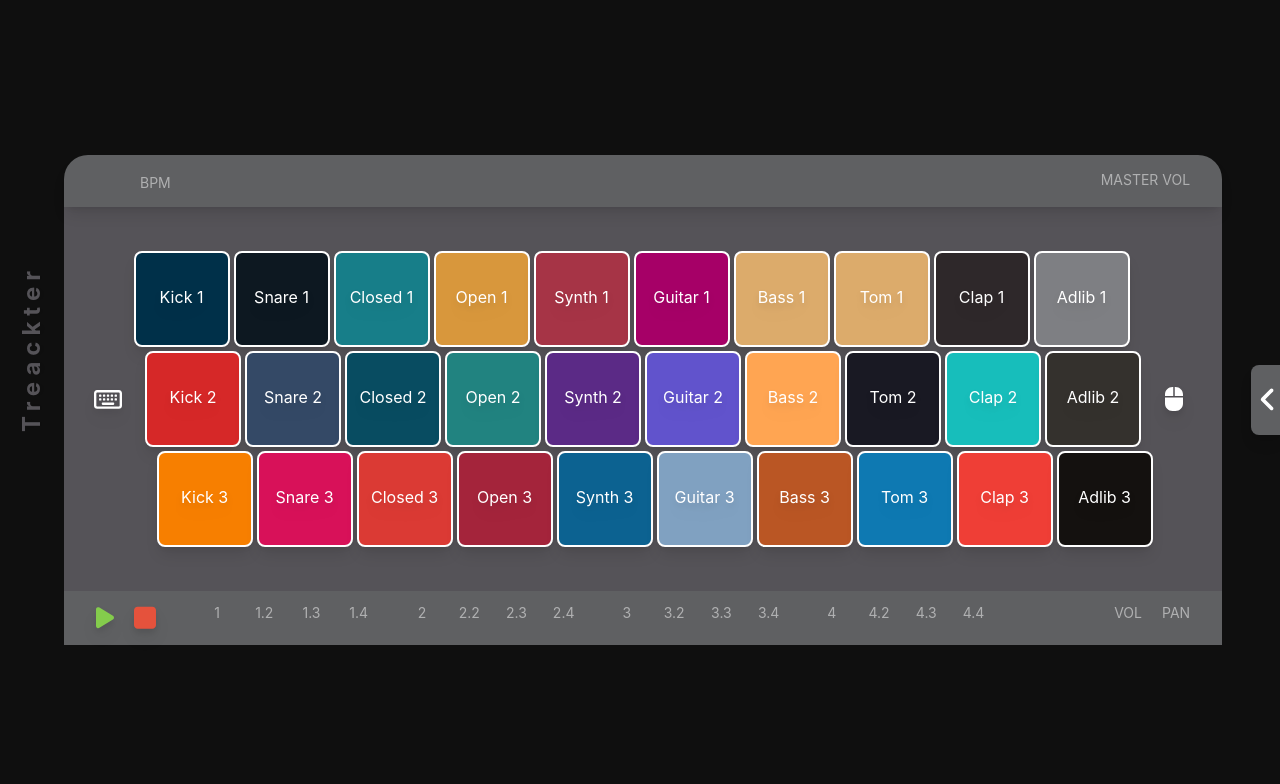
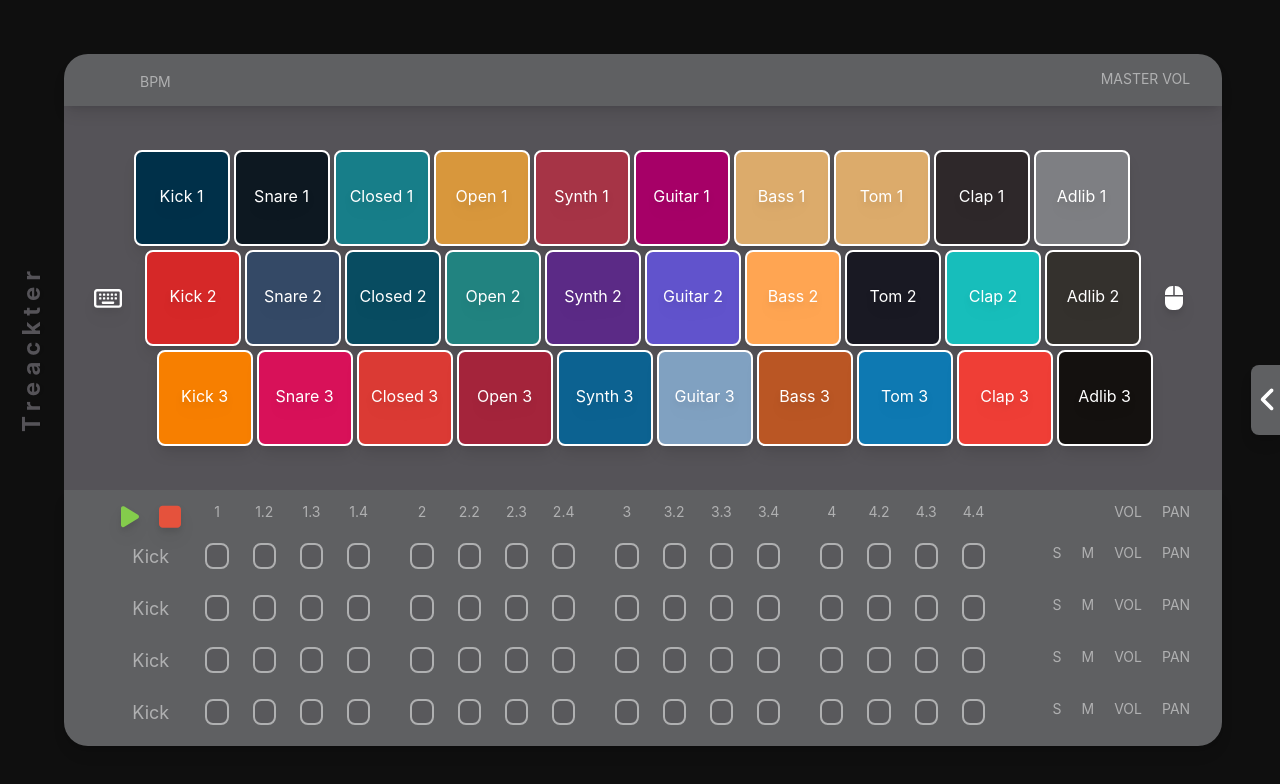
Before and after one commit to edu-flores/treackter-daw, a React (Create React App) app: page / in a window 1280 px wide. Shown: the top 784 px of the page. Built offline with nearby package versions, Linux system fonts and the light colour scheme.

Commit message:
Prepare tracks

```diff
--- a/src/components/Play.tsx
+++ b/src/components/Play.tsx
@@ -7,7 +7,7 @@ function Play() {
     >
       <path d="M73 39c-14.8-9.1-33.4-9.4-48.5-.9S0 62.6 0 80V432c0 17.4 9.4 33.4 24.5 41.9s33.7 8.1 48.5-.9L361 297c14.3-8.7 23-24.2 23-41s-8.7-32.2-23-41L73 39z"/>
     </svg>
-  )
+  );
 }
 
 export default Play;
--- a/src/components/Stop.tsx
+++ b/src/components/Stop.tsx
@@ -7,7 +7,7 @@ function Stop() {
     >
       <path d="M0 128C0 92.7 28.7 64 64 64H320c35.3 0 64 28.7 64 64V384c0 35.3-28.7 64-64 64H64c-35.3 0-64-28.7-64-64V128z"/>
     </svg>
-  )
+  );
 }
 
 export default Stop;
--- a/src/components/Timeline.tsx
+++ b/src/components/Timeline.tsx
@@ -1,12 +1,14 @@
 import Play from './Play';
 import Stop from './Stop';
+import Track from './Track';
 
 function Timeline() {
   return (
-    <div className="bg-primary px-8 py-3 flex">
+    <div className="bg-primary rounded-br-3xl rounded-bl-3xl px-8 py-3 h-64 overflow-y-auto relative shadow-lg">
       {/* Top */}
+      <div className="flex">
         <div className="w-[10%]">
-        <div className="flex gap-5">
+          <div className="flex gap-5 justify-center">
             <Play />
             <Stop />
           </div>
@@ -51,6 +53,18 @@ function Timeline() {
           </div>
         </div>
       </div>
+      {/* Tracks */}
+      <Track />
+      <Track />
+      <Track />
+      <Track />
+      <Track />
+      <Track />
+      <Track />
+      <Track />
+      <Track />
+      <Track />
+    </div>
   );
 }
 
--- /dev/null
+++ b/src/components/TimelinePad.tsx
@@ -0,0 +1,7 @@
+function TimelinePad() {
+  return (
+    <div className="border-solid border-2 border-white rounded-lg bg-secondary w-[15%] h-[90%]"></div>
+  );
+}
+
+export default TimelinePad;
--- /dev/null
+++ b/src/components/Track.tsx
@@ -0,0 +1,60 @@
+import TimelinePad from "./TimelinePad";
+
+function Track() {
+  return (
+    <div className="py-3">
+      <div className="flex">
+        <div className="w-[10%] opacity-50 text-center text-lg">
+          <span>Kick</span>
+        </div>
+        <div className="w-[90%] opacity-50 flex gap-10 text-sm text-center">
+          {/* First Bar */}
+          <div className="w-[20%] flex justify-center gap-6">
+            <TimelinePad />
+            <TimelinePad />
+            <TimelinePad />
+            <TimelinePad />
+          </div>
+          {/* Second Bar */}
+          <div className="w-[20%] flex justify-center gap-6">
+            <TimelinePad />
+            <TimelinePad />
+            <TimelinePad />
+            <TimelinePad />
+          </div>
+          {/* Third Bar */}
+          <div className="w-[20%] flex justify-center gap-6">
+           <TimelinePad />
+            <TimelinePad />
+            <TimelinePad />
+            <TimelinePad />
+          </div>
+          {/* Fourth Bar */}
+          <div className="w-[20%] flex justify-center gap-6">
+            <TimelinePad />
+            <TimelinePad />
+            <TimelinePad />
+            <TimelinePad />
+          </div>
+          {/* Audio Manipulation */}
+          <div className="w-[20%] flex gap-5 justify-end">
+            <div>
+              <span>S</span>
+            </div>
+            <div>
+              <span>M</span>
+            </div>
+            <div>
+              <span>VOL</span>
+            </div>
+            <div>
+              <span>PAN</span>
+            </div>
+          </div>
+        </div>
+      </div>
+    </div>
+  );
+}
+
+export default Track;
```
Lines whose indentation alone changed are shown as unchanged.
